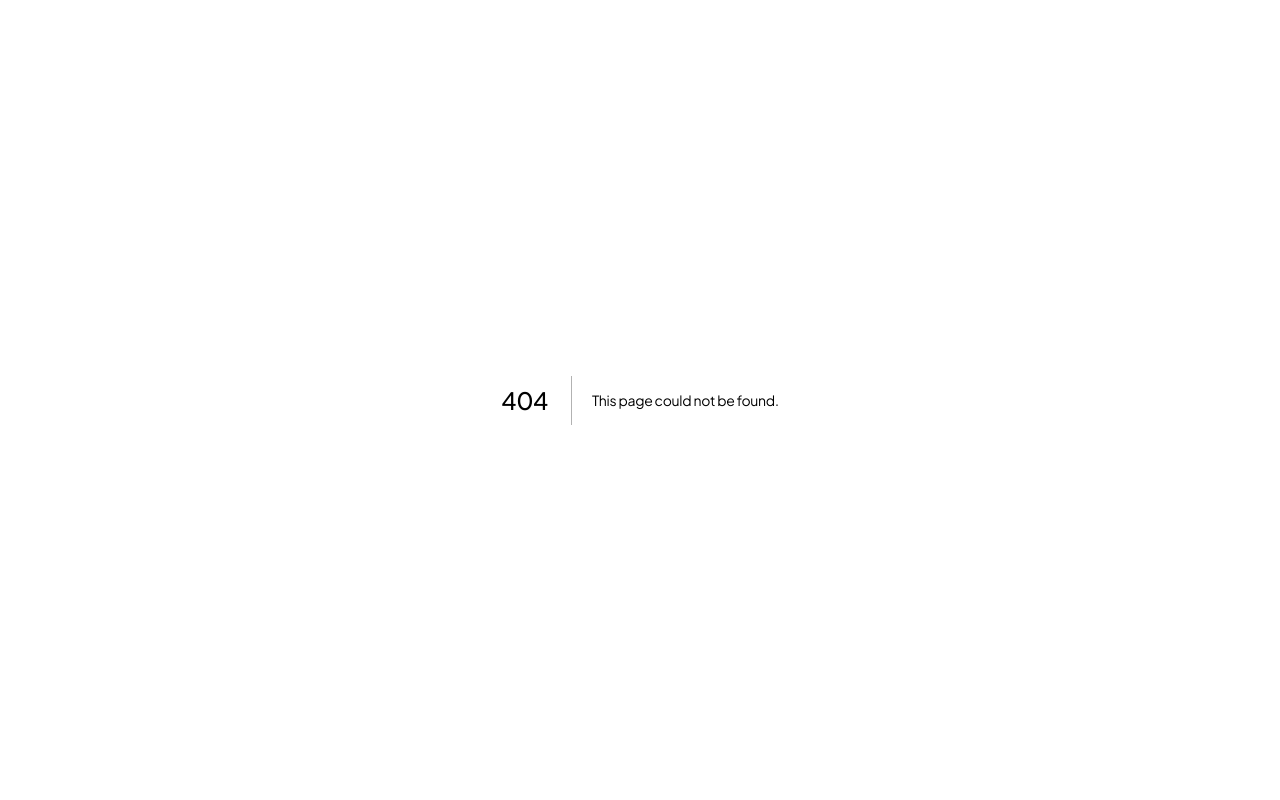
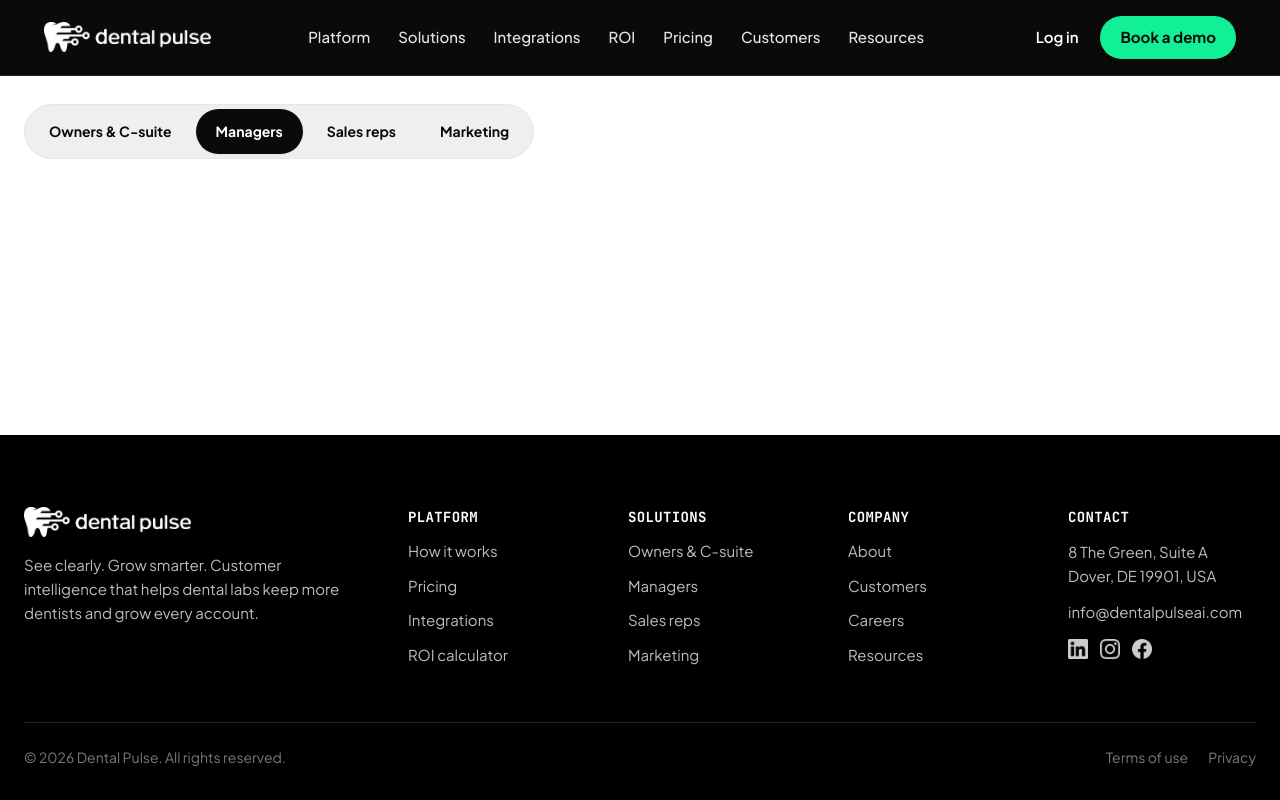
Before and after one commit to dentalPulse/dentalpulse-website, a Next.js app: page /solutions/managers in a window 1280 px wide. Before the commit this address had no page. Built offline with nearby package versions, Linux system fonts and the light colour scheme.

Commit message:
feat(solutions): implement Phase 1 Managers Route Setup and Navigation Linking

```diff
--- /dev/null
+++ b/src/app/solutions/managers/page.tsx
@@ -0,0 +1,29 @@
+import type { Metadata } from 'next';
+import { Header } from '@/components/layout/Header';
+import { Footer } from '@/components/layout/Footer';
+import { SolutionsRoleNav } from '@/components/solutions/SolutionsRoleNav';
+
+export const metadata: Metadata = {
+  title: 'Solutions for Sales & CS Managers | DentalPulse',
+  description:
+    'Coach your lab team with the numbers that matter. See every rep’s accounts, alerts, and follow-through in one place.',
+  openGraph: {
+    title: 'Solutions for Sales & CS Managers | DentalPulse',
+    description:
+      'Coach your lab team with the numbers that matter. See every rep’s accounts, alerts, and follow-through in one place.',
+    url: 'https://dentalpulse.com/solutions/managers',
+  },
+};
+
+export default function ManagersPage() {
+  return (
+    <main className="min-h-screen w-full flex flex-col bg-white">
+      <Header />
+      <div className="flex-1 w-full flex flex-col">
+        <SolutionsRoleNav activeRole="managers" />
+        {/* Managers sections will be assembled in subsequent phases */}
+      </div>
+      <Footer />
+    </main>
+  );
+}
--- a/src/components/layout/Footer.tsx
+++ b/src/components/layout/Footer.tsx
@@ -49,9 +49,9 @@ export function Footer() {
               <Link href="/solutions" className="text-[#BDBDBD] hover:text-[#12F095] transition-colors">
                 Owners &amp; C-suite
               </Link>
-              <a href="/#solutions" className="text-[#BDBDBD] hover:text-[#12F095] transition-colors">
+              <Link href="/solutions/managers" className="text-[#BDBDBD] hover:text-[#12F095] transition-colors">
                 Managers
-              </a>
+              </Link>
               <a href="/#solutions" className="text-[#BDBDBD] hover:text-[#12F095] transition-colors">
                 Sales reps
               </a>
--- a/src/components/solutions/SolutionsRoleNav.tsx
+++ b/src/components/solutions/SolutionsRoleNav.tsx
@@ -8,7 +8,7 @@ interface SolutionsRoleNavProps {
 export function SolutionsRoleNav({ activeRole = 'owners' }: SolutionsRoleNavProps) {
   const roles = [
     { id: 'owners', label: 'Owners & C-suite', href: '/solutions' },
-    { id: 'managers', label: 'Managers', href: '/solutions#roles' },
+    { id: 'managers', label: 'Managers', href: '/solutions/managers' },
     { id: 'sales-reps', label: 'Sales reps', href: '/solutions#roles' },
     { id: 'marketing', label: 'Marketing', href: '/solutions#roles' },
   ];
--- a/src/components/solutions/SolutionsRolesCrosslink.tsx
+++ b/src/components/solutions/SolutionsRolesCrosslink.tsx
@@ -3,7 +3,7 @@ import Link from 'next/link';
 
 export function SolutionsRolesCrosslink() {
   const roles = [
-    { label: 'For managers', href: '/solutions#managers' },
+    { label: 'For managers', href: '/solutions/managers' },
     { label: 'For sales reps', href: '/solutions#sales-reps' },
     { label: 'For marketing', href: '/solutions#marketing' },
   ];
```
